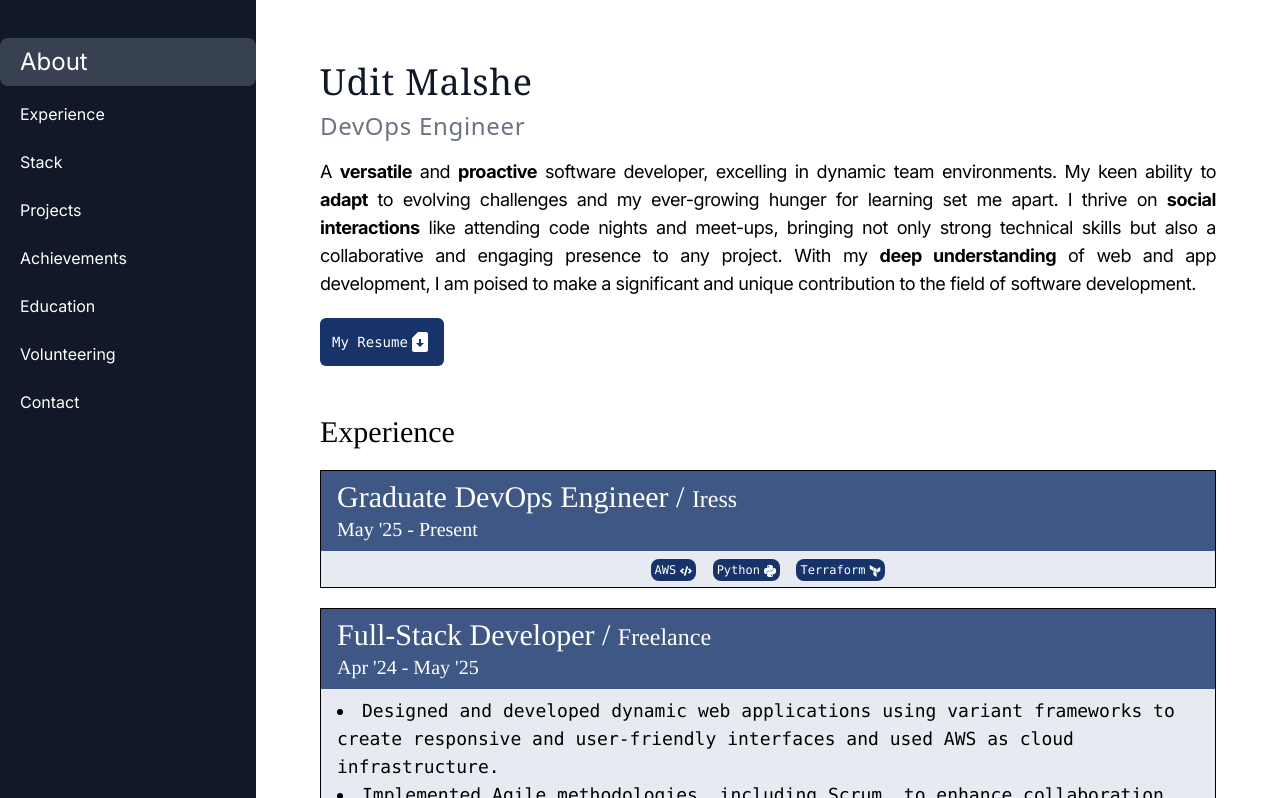
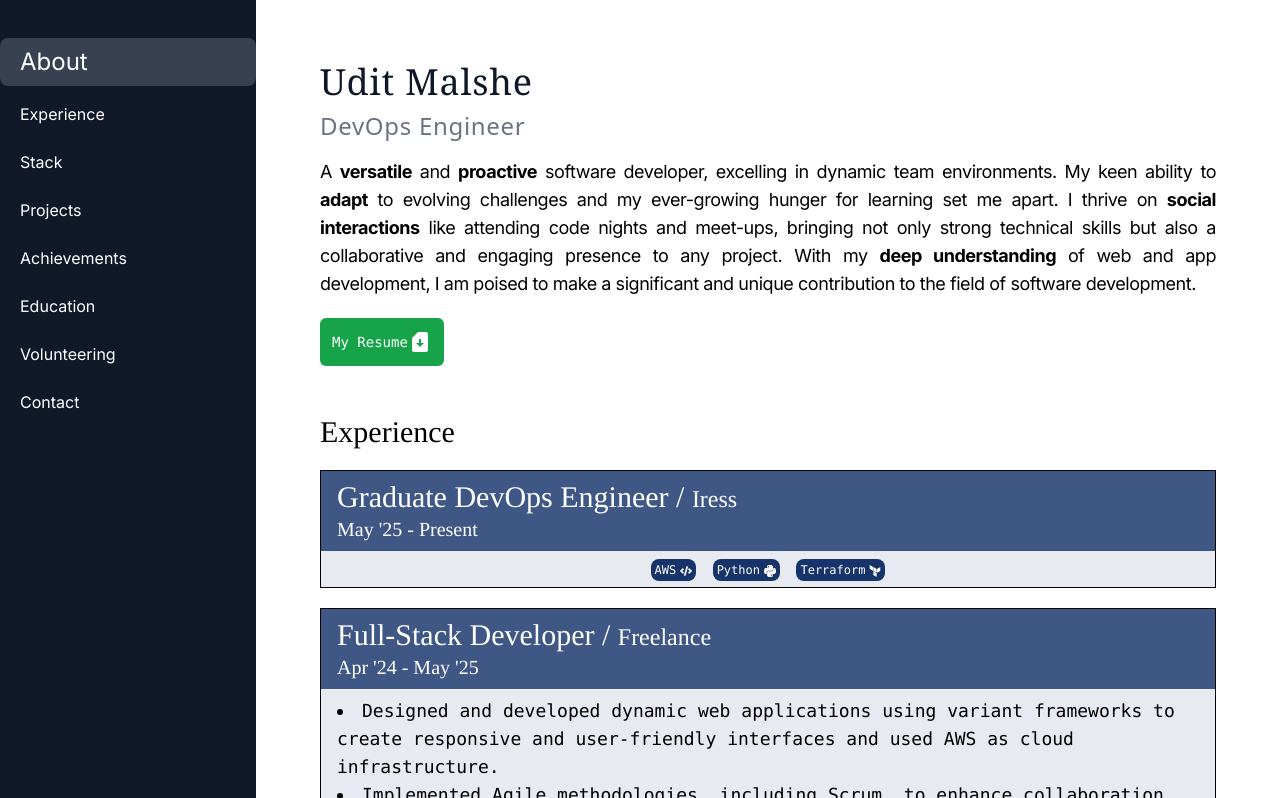
Before and after one commit to udit710/udit710.github.io, a Next.js app: page / in a window 1280 px wide. Shown: the part 802-1600 px from the top of the page. Built offline with nearby package versions, Linux system fonts and the light colour scheme.

Commit message:
Update Intro button color to green

```diff
--- a/src/app/components/Intro.tsx
+++ b/src/app/components/Intro.tsx
@@ -12,7 +12,7 @@ function Intro() {
                 </p>
             </text>
             <br />
-            <button className="p-3 bg-blue text-white rounded-md font-mono">
+            <button className="p-3 bg-green-600 hover:bg-green-700 text-white rounded-md font-mono">
                 <a
                     href="/resume.pdf"
                     target="_blank"
```
